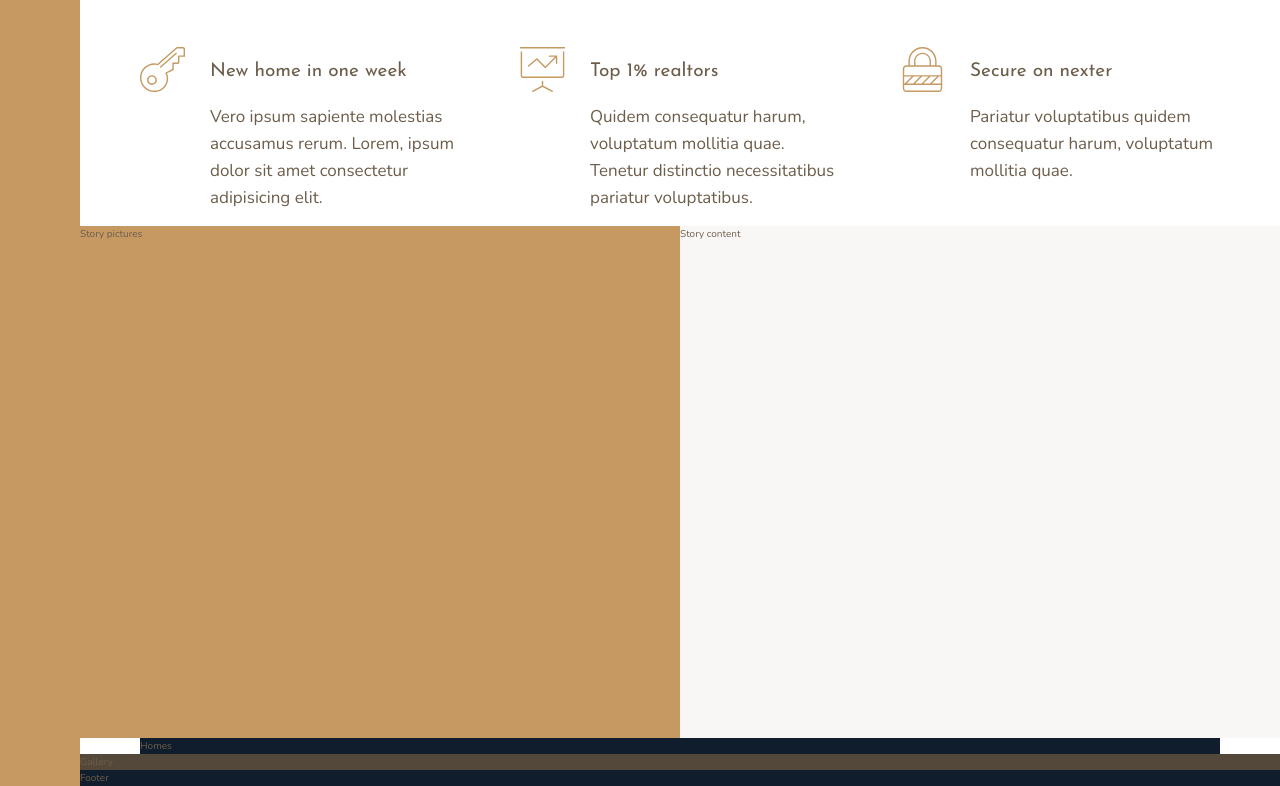
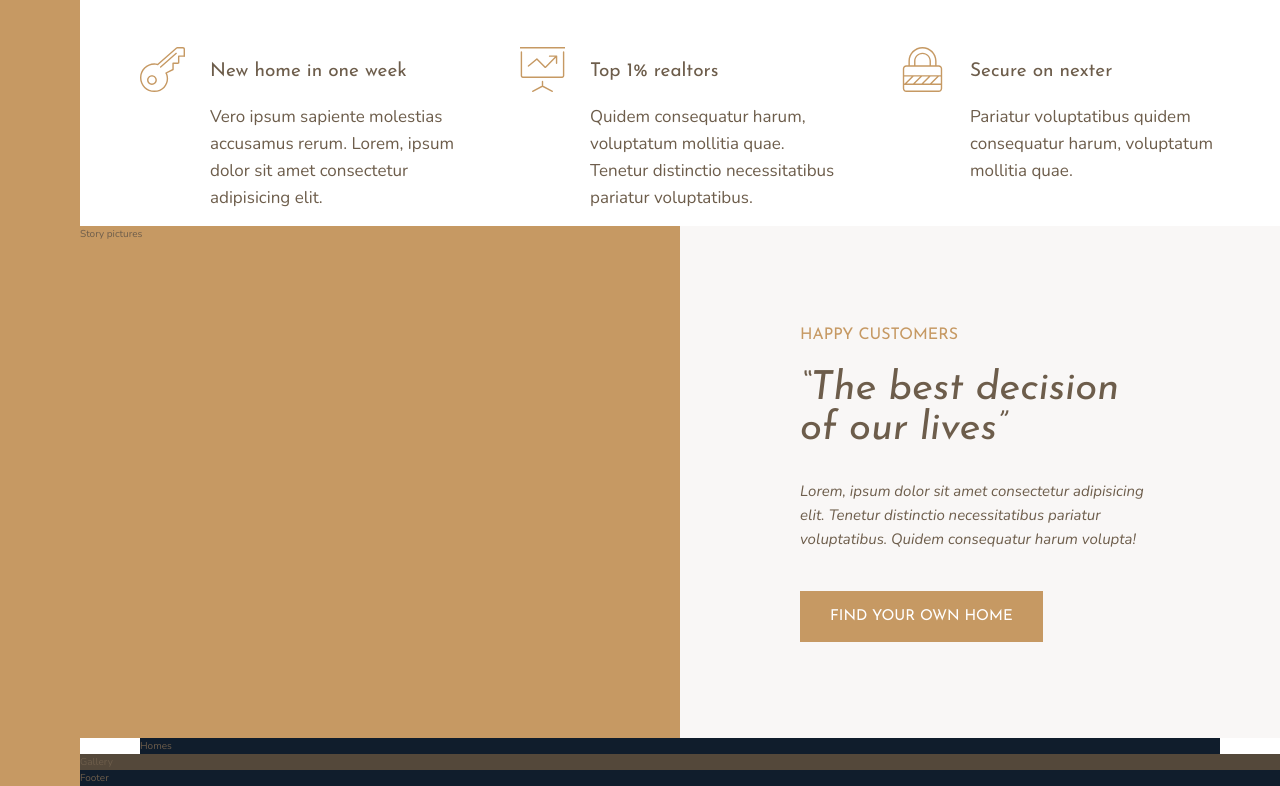
Before and after one commit to aruyamam/advanced-css-course-nexter, a website: page index.html in a window 1280 px wide. Shown: the part 812-1598 px from the top of the page. Drawn offline with nearby package versions, Linux system fonts and the light colour scheme.

Commit message:
Building Story Section - Part 1

```diff
--- a/index.html
+++ b/index.html
@@ -75,7 +75,10 @@
         </div>
 
         <div class="story__content">
-            Story content
+            <h3 class="heading-3 mb-sm">Happy Customers</h3>
+            <h2 class="heading-2 heading-2--dark mb-md">&ldquo;The best decision of our lives&rdquo;</h2>
+            <p class="story__text">Lorem, ipsum dolor sit amet consectetur adipisicing elit. Tenetur distinctio necessitatibus pariatur voluptatibus. Quidem consequatur harum volupta!</p>
+            <button class="btn">Find your own home</button>
         </div>
 
         <section class="homes">
--- a/sass/_story.scss
+++ b/sass/_story.scss
@@ -7,5 +7,23 @@
   &__content {
     background-color: $color-grey-light-1;
     grid-column: col-start 5 / full-end;
+
+    padding: 6rem 12rem;
+
+
+    // display: flex;
+    // flex-direction: column;
+    // justify-content: center;
+    // align-items: flex-start;
+
+    display: grid;
+    align-content: center;
+    justify-items: start;
+  }
+
+  &__text {
+    font-size: 1.5rem;
+    font-style: italic;
+    margin-bottom: 4rem;
   }
 }
--- a/sass/_typography.scss
+++ b/sass/_typography.scss
@@ -9,10 +9,24 @@
 
 .heading-2 {
   @extend %heading;
+  font-size: 4rem;
+  font-style: italic;
+  line-height: 1;
+
+  &--light {
+    color: 4$color-grey-light-1;
+  }
+
+  &--dark {
+    color: 4$color-grey-light-1;
+  }
 }
 
 .heading-3 {
   @extend %heading;
+  font-size: 1.6rem;
+  color: $color-primary;
+  text-transform: uppercase;
 }
 
 .heading-4 {
@@ -27,3 +41,25 @@
     color: 4$color-grey-light-1;
   }
 }
+
+.btn {
+  background-color: $color-primary;
+  color: #fff;
+  border: none;
+  border-radius: 0;
+  font-family: $font-display;
+  font-size: 1.5rem;
+  text-transform: uppercase;
+  padding: 1.8rem 3rem;
+  cursor: pointer;
+  transition: all .2s;
+
+  &:hover {
+    background-color: $color-primary;
+  }
+}
+
+.mb-sm { margin-bottom: 2rem; }
+.mb-md { margin-bottom: 3rem; }
+.mb-lg { margin-bottom: 4rem; }
+.mb-hg { margin-bottom: 8rem; }
```
Also changed, not shown: css/style.css.
